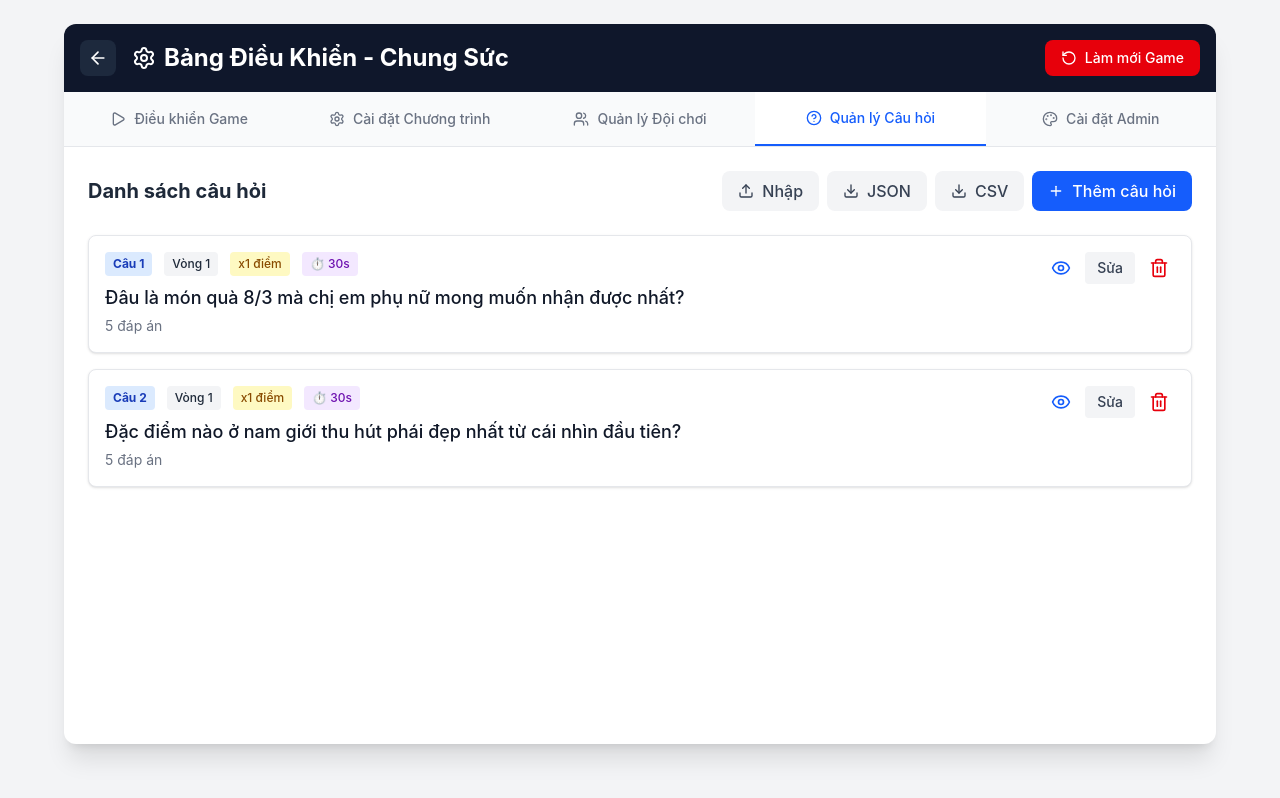
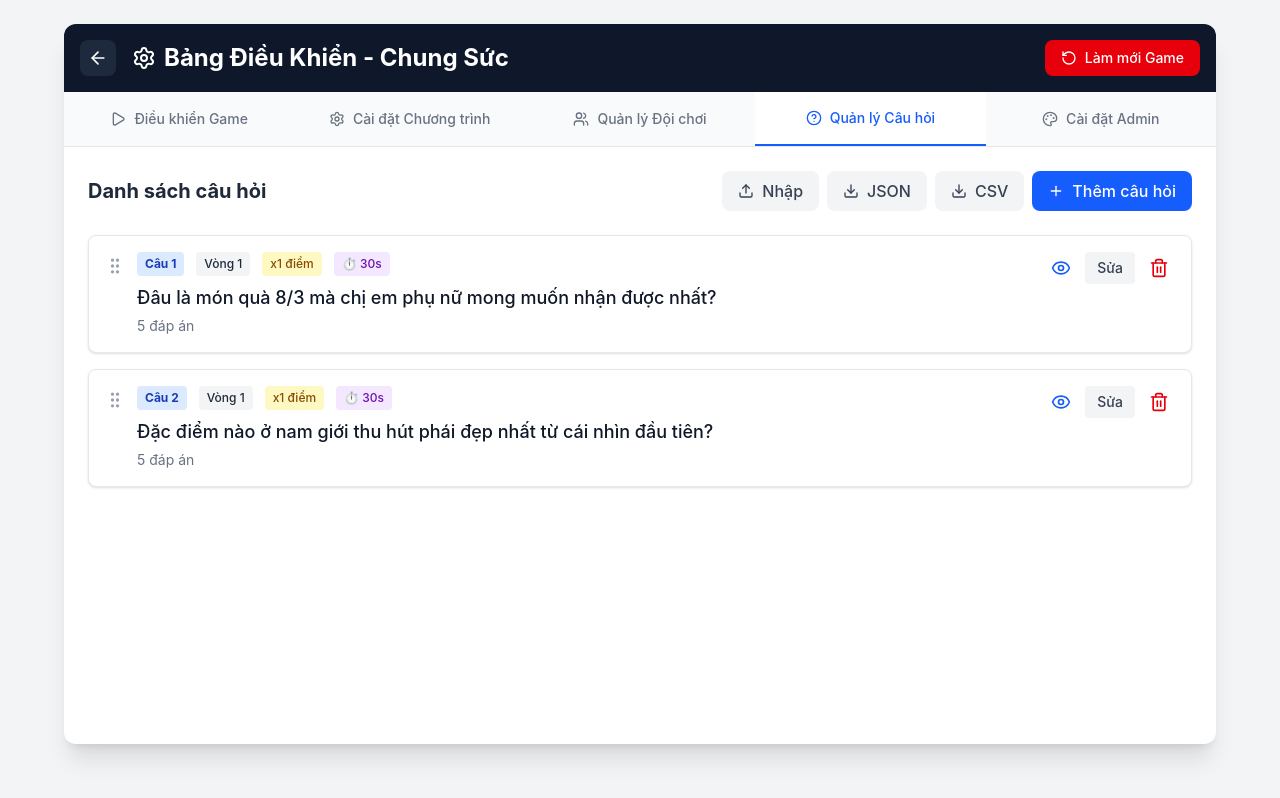
Before and after one commit to tam-pham-duc/Chung-s-c---The-Code-Of-H-, a Next.js app: page /admin in a window 1280 px wide. Both pictures are taken after a click on the button "Quản lý Câu hỏi". Built offline with nearby package versions, Linux system fonts and the light colour scheme.

Commit message:
feat: Add drag-and-drop for question reordering
Integrates `@hello-pangea/dnd` to enable reordering of questions within the admin panel. Also includes a minor fix for CSV export to ensure correct UTF-8 encoding with BOM.

```diff
--- a/components/AdminPanel.tsx
+++ b/components/AdminPanel.tsx
@@ -3,8 +3,9 @@
 import React, { useState, useRef } from 'react';
 import { useGame } from './GameProvider';
 import { Question, Answer, Team } from '@/lib/types';
-import { Settings, Users, HelpCircle, Play, Pause, Clock, X, Plus, Trash2, Save, RotateCcw, Eye, EyeOff, Palette, ArrowLeft, Download, Upload } from 'lucide-react';
+import { Settings, Users, HelpCircle, Play, Pause, Clock, X, Plus, Trash2, Save, RotateCcw, Eye, EyeOff, Palette, ArrowLeft, Download, Upload, GripVertical } from 'lucide-react';
 import Papa from 'papaparse';
+import { DragDropContext, Droppable, Draggable, DropResult } from '@hello-pangea/dnd';
 
 export default function AdminPanel() {
   const {
@@ -654,7 +655,8 @@ function QuestionsTab({ themeColor }: { themeColor: string }) {
     });
 
     const csvStr = Papa.unparse(csvData);
-    const dataUri = 'data:text/csv;charset=utf-8,' + encodeURIComponent(csvStr);
+    const bom = '\uFEFF';
+    const dataUri = 'data:text/csv;charset=utf-8,' + encodeURIComponent(bom + csvStr);
     const exportFileDefaultName = 'questions.csv';
 
     const linkElement = document.createElement('a');
@@ -756,11 +758,21 @@ function QuestionsTab({ themeColor }: { themeColor: string }) {
         alert('Lỗi khi đọc file.');
       }
     };
-    reader.readAsText(file);
+    reader.readAsText(file, 'UTF-8');
 
     if (fileInputRef.current) {
       fileInputRef.current.value = '';
     }
+  };
+
+  const handleDragEnd = (result: DropResult) => {
+    if (!result.destination) return;
+
+    const items = Array.from(gameState.questions);
+    const [reorderedItem] = items.splice(result.source.index, 1);
+    items.splice(result.destination.index, 0, reorderedItem);
+
+    updateGameState({ questions: items });
   };
 
   return (
@@ -854,9 +866,18 @@ function QuestionsTab({ themeColor }: { themeColor: string }) {
         </div>
       </div>
 
-      <div className="space-y-4">
+      <DragDropContext onDragEnd={handleDragEnd}>
+        <Droppable droppableId="questions">
+          {(provided) => (
+            <div className="space-y-4" {...provided.droppableProps} ref={provided.innerRef}>
               {gameState.questions.map((q, index) => (
-          <div key={q.id} className="bg-white border border-gray-200 rounded-lg shadow-sm overflow-hidden">
+                <Draggable key={q.id} draggableId={q.id} index={index}>
+                  {(provided, snapshot) => (
+                    <div
+                      ref={provided.innerRef}
+                      {...provided.draggableProps}
+                      className={`bg-white border border-gray-200 rounded-lg shadow-sm overflow-hidden ${snapshot.isDragging ? 'ring-2 ring-blue-500 shadow-lg' : ''}`}
+                    >
                       {editingId === q.id ? (
                         <QuestionEditor
                           question={q}
@@ -869,6 +890,13 @@ function QuestionsTab({ themeColor }: { themeColor: string }) {
                         />
                       ) : (
                         <div className="p-4 flex items-start justify-between">
+                          <div className="flex items-start gap-3">
+                            <div
+                              {...provided.dragHandleProps}
+                              className="mt-1 text-gray-400 hover:text-gray-600 cursor-grab active:cursor-grabbing"
+                            >
+                              <GripVertical className="w-5 h-5" />
+                            </div>
                             <div>
                               <div className="flex items-center gap-3 mb-2">
                                 <span className="px-2 py-1 bg-blue-100 text-blue-800 text-xs font-bold rounded">Câu {index + 1}</span>
@@ -884,6 +912,7 @@ function QuestionsTab({ themeColor }: { themeColor: string }) {
                               </div>
                               <h3 className="text-lg font-medium text-gray-900">{q.text}</h3>
                               <p className="text-sm text-gray-500 mt-1">{q.answers.length} đáp án</p>
+                            </div>
                           </div>
                           <div className="flex gap-2">
                             <button
@@ -912,8 +941,14 @@ function QuestionsTab({ themeColor }: { themeColor: string }) {
                         </div>
                       )}
                     </div>
+                  )}
+                </Draggable>
               ))}
+              {provided.placeholder}
             </div>
+          )}
+        </Droppable>
+      </DragDropContext>
     </div>
   );
 }
--- a/package.json
+++ b/package.json
@@ -11,6 +11,7 @@
   },
   "dependencies": {
     "@google/genai": "^1.17.0",
+    "@hello-pangea/dnd": "^18.0.1",
     "@hookform/resolvers": "^5.2.1",
     "autoprefixer": "^10.4.21",
     "class-variance-authority": "^0.7.1",
```
Also changed, not shown: 1 other file (tests, documents, lock files or other folders). Lines whose indentation alone changed are shown as unchanged.
